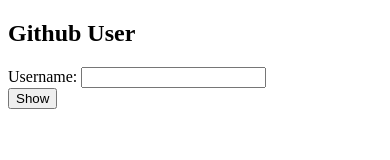
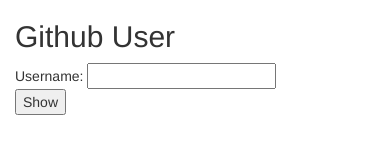
Before and after one commit to yodist/github-user, a plain HTML site: page index.html in a window 390 px wide. Drawn offline with nearby package versions, Linux system fonts and the light colour scheme.

Commit message:
added bootstrap style part 1

```diff
--- a/index.html
+++ b/index.html
@@ -3,19 +3,38 @@
   <head>
     <meta charset="utf-8">
     <title>Github User App</title>
+    <!-- Angularjs -->
     <script src="https://ajax.googleapis.com/ajax/libs/angularjs/1.2.25/angular.min.js"></script>
+    <!-- jQuery -->
+    <!-- Latest compiled and minified CSS -->
+<link rel="stylesheet" href="https://maxcdn.bootstrapcdn.com/bootstrap/3.3.7/css/bootstrap.min.css" integrity="sha384-BVYiiSIFeK1dGmJRAkycuHAHRg32OmUcww7on3RYdg4Va+PmSTsz/K68vbdEjh4u" crossorigin="anonymous">
+
+<!-- Optional theme -->
+<link rel="stylesheet" href="https://maxcdn.bootstrapcdn.com/bootstrap/3.3.7/css/bootstrap-theme.min.css" integrity="sha384-rHyoN1iRsVXV4nD0JutlnGaslCJuC7uwjduW9SVrLvRYooPp2bWYgmgJQIXwl/Sp" crossorigin="anonymous">
+
+<!-- Latest compiled and minified JavaScript -->
+<script src="https://maxcdn.bootstrapcdn.com/bootstrap/3.3.7/js/bootstrap.min.js" integrity="sha384-Tc5IQib027qvyjSMfHjOMaLkfuWVxZxUPnCJA7l2mCWNIpG9mGCD8wGNIcPD7Txa" crossorigin="anonymous"></script>
+    <!-- Latest compiled and minified CSS -->
+    <link rel="stylesheet" href="https://maxcdn.bootstrapcdn.com/bootstrap/3.3.7/css/bootstrap.min.css" integrity="sha384-BVYiiSIFeK1dGmJRAkycuHAHRg32OmUcww7on3RYdg4Va+PmSTsz/K68vbdEjh4u" crossorigin="anonymous">
+    <!-- Optional theme -->
+    <link rel="stylesheet" href="https://maxcdn.bootstrapcdn.com/bootstrap/3.3.7/css/bootstrap-theme.min.css" integrity="sha384-rHyoN1iRsVXV4nD0JutlnGaslCJuC7uwjduW9SVrLvRYooPp2bWYgmgJQIXwl/Sp" crossorigin="anonymous">
+    <!-- Latest compiled and minified JavaScript -->
+    <script src="https://maxcdn.bootstrapcdn.com/bootstrap/3.3.7/js/bootstrap.min.js" integrity="sha384-Tc5IQib027qvyjSMfHjOMaLkfuWVxZxUPnCJA7l2mCWNIpG9mGCD8wGNIcPD7Txa" crossorigin="anonymous"></script>
     <script src="script.js" charset="utf-8"></script>
     <link rel="stylesheet" href="style.css">
   </head>
-  <body ng-controller="githubData">
+  <body ng-controller="githubData" class="container">
 
+    <!-- form for find user -->
+    <div class="row">
+      <div class="col-md-4 col-sm-6 col-xs-12">
         <h2>Github User</h2>
         <form>
           Username: <input type="text" ng-model="username"><br>
           <button ng-click="find()">Show</button>
         </form>
-    <br>
-
+      </div>
+      <div class="col-md-4 col-sm-6 col-xs-12">
         <div ng-show="display()">
           <h2>{{ userData.name }}</h2>
           <img id="avatar" ng-src="{{ userData.avatar_url }}" alt="avatar">
@@ -31,6 +50,13 @@
           <p ng-hide="userData.created_at == null">Join Date: {{ userData.created_at | date:'medium'}}</p>
           <p ng-hide="userData.updated_at == null">Last Activity: {{ userData.updated_at | date:'medium'}}</p>
         </div>
+      </div>
+      <div class="col-md-4 col-sm-12">
+
+      </div>
+    </div>
+
+
 
   </body>
 </html>
```
Lines whose indentation alone changed are shown as unchanged.
